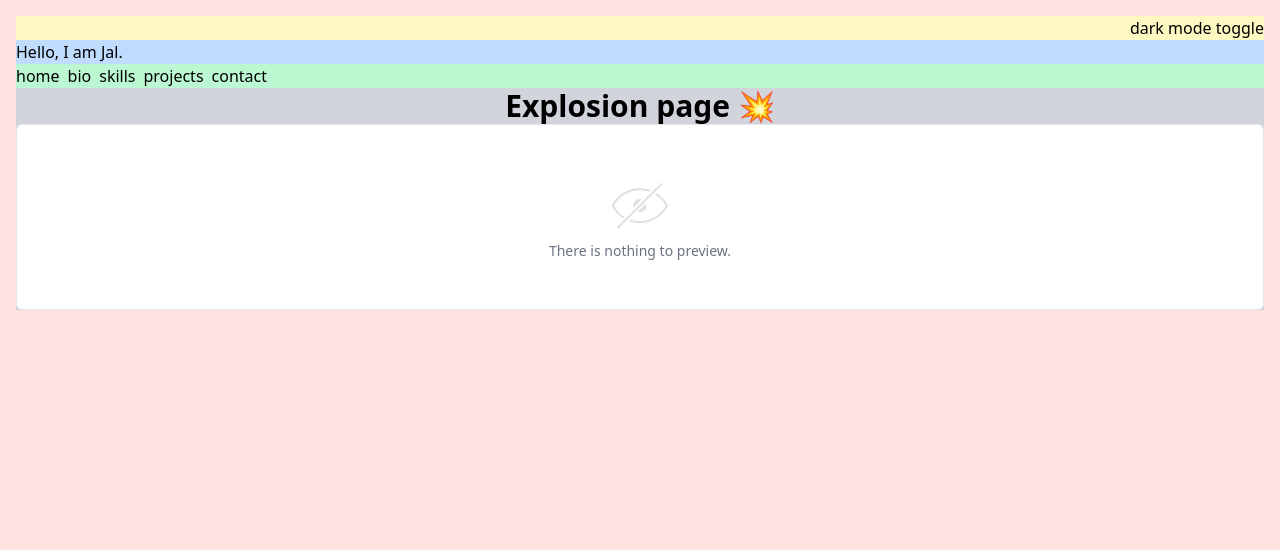
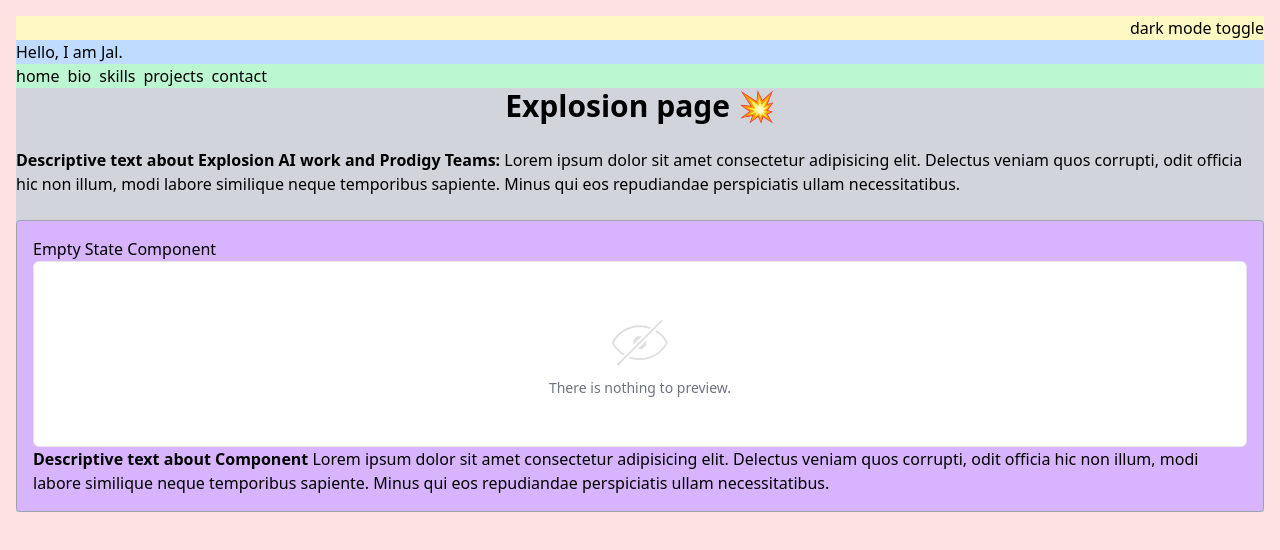
Before and after one commit to jalridley/portfolio, a Nuxt app: page /projects/explosion in a window 1280 px wide. Shown: the top 550 px of the page. Built offline with nearby package versions, Linux system fonts and the light colour scheme.

Commit message:
temp article with lorem ipsum

```diff
--- a/pages/projects/explosion/index.vue
+++ b/pages/projects/explosion/index.vue
@@ -1,7 +1,26 @@
 <template>
-  <section>
+  <section class="space-y-6">
     <h1 class="flex justify-center text-3xl font-bold">Explosion page 💥</h1>
-    <EmptyState />
+    <p>
+      <strong
+        >Descriptive text about Explosion AI work and Prodigy Teams:</strong
+      >
+      Lorem ipsum dolor sit amet consectetur adipisicing elit. Delectus veniam
+      quos corrupti, odit officia hic non illum, modi labore similique neque
+      temporibus sapiente. Minus qui eos repudiandae perspiciatis ullam
+      necessitatibus.
+    </p>
+    <article class="rounded border border-gray-400 bg-purple-300 p-4">
+      <h2>Empty State Component</h2>
+      <EmptyState />
+      <p>
+        <strong>Descriptive text about Component</strong>
+        Lorem ipsum dolor sit amet consectetur adipisicing elit. Delectus veniam
+        quos corrupti, odit officia hic non illum, modi labore similique neque
+        temporibus sapiente. Minus qui eos repudiandae perspiciatis ullam
+        necessitatibus.
+      </p>
+    </article>
   </section>
 </template>
 <script setup lang="ts">
```
